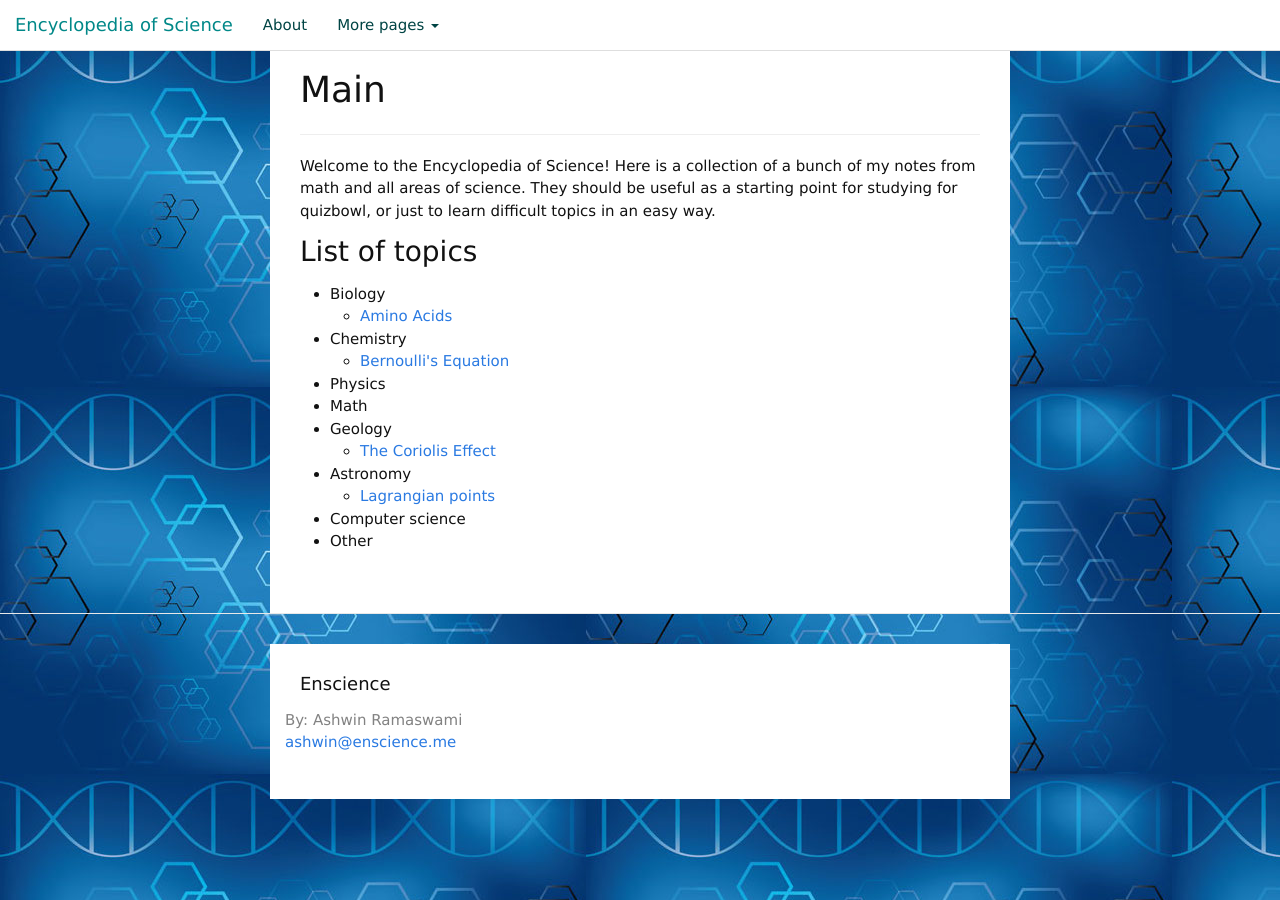
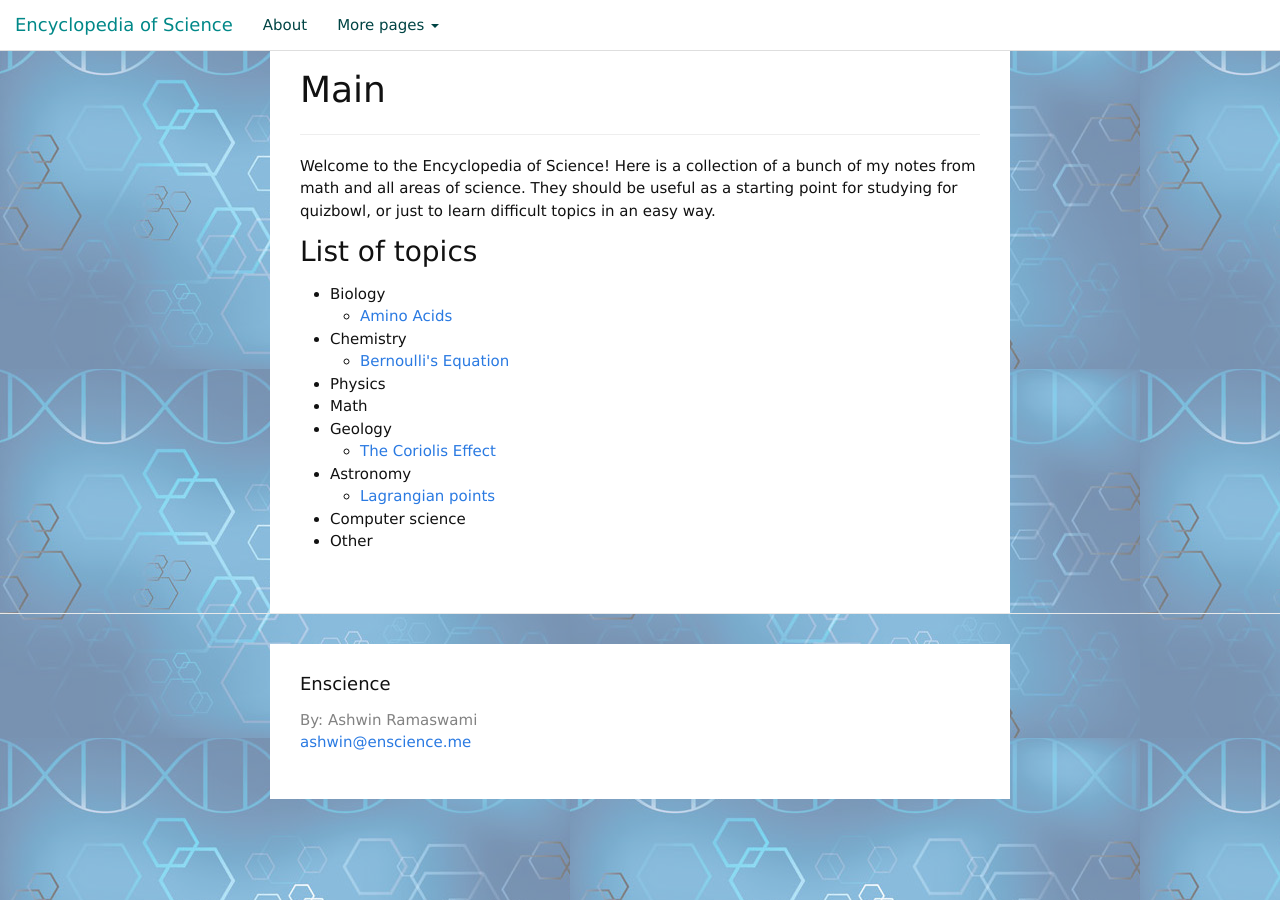
Before and after one commit to epicfaace/enscience, a Jekyll site: the page built from index.md, in a window 1280 px wide. Built offline with Jekyll 4.4.1, drawn with Linux system fonts in a browser that asks for light colours; nearby versions of some CDN libraries.

Commit message:
more background stuff

```diff
--- a/_sass/_layout.scss
+++ b/_sass/_layout.scss
@@ -110,7 +110,6 @@
 .footer-col-wrapper {
     font-size: 15px;
     color: $grey-color;
-    margin-left: -$spacing-unit / 2;
     @extend %clearfix;
 }
 
@@ -262,7 +261,7 @@ img.center {
 }
 
 body {
-    background: url('/images/Science-background.jpg')
+    background-image: url('/images/Science-background.png');
 }
 
 img.small {
```
Also changed, not shown: images/Science-background.jpg (deleted), images/Science-background.png (added), 1 other file.
